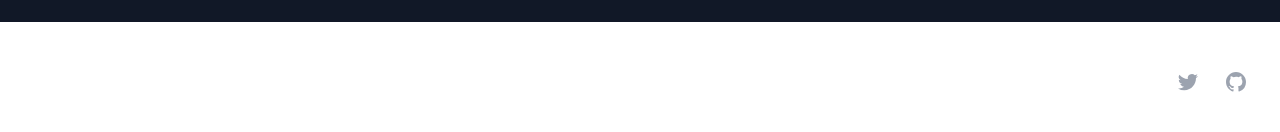
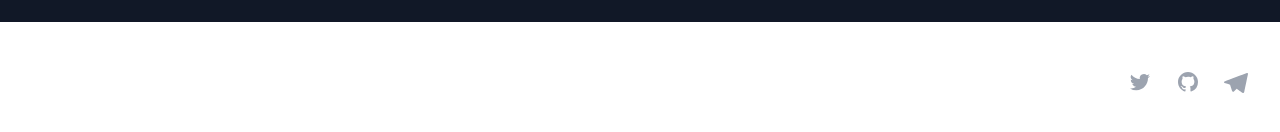
Before and after one commit to nathanjessen/SafeWord, a React (Create React App) app: page / in a window 1280 px wide. Shown: the part 4653-4785 px from the top of the page. Built offline with nearby package versions, Linux system fonts and the light colour scheme.

Commit message:
Add Twitter and Telegram links

```diff
--- a/src/components/Footer/index.tsx
+++ b/src/components/Footer/index.tsx
@@ -1,8 +1,9 @@
-/* This example requires Tailwind CSS v2.0+ */
+import React from "react";
+
 const navigation = [
   {
     name: "Twitter",
-    href: "#",
+    href: "https://twitter.com/IoSafeword",
     icon: (props: any) => (
       <svg fill='currentColor' viewBox='0 0 24 24' {...props}>
         <path d='M8.29 20.251c7.547 0 11.675-6.253 11.675-11.675 0-.178 0-.355-.012-.53A8.348 8.348 0 0022 5.92a8.19 8.19 0 01-2.357.646 4.118 4.118 0 001.804-2.27 8.224 8.224 0 01-2.605.996 4.107 4.107 0 00-6.993 3.743 11.65 11.65 0 01-8.457-4.287 4.106 4.106 0 001.27 5.477A4.072 4.072 0 012.8 9.713v.052a4.105 4.105 0 003.292 4.022 4.095 4.095 0 01-1.853.07 4.108 4.108 0 003.834 2.85A8.233 8.233 0 012 18.407a11.616 11.616 0 006.29 1.84' />
@@ -19,6 +20,15 @@ const navigation = [
           d='M12 2C6.477 2 2 6.484 2 12.017c0 4.425 2.865 8.18 6.839 9.504.5.092.682-.217.682-.483 0-.237-.008-.868-.013-1.703-2.782.605-3.369-1.343-3.369-1.343-.454-1.158-1.11-1.466-1.11-1.466-.908-.62.069-.608.069-.608 1.003.07 1.531 1.032 1.531 1.032.892 1.53 2.341 1.088 2.91.832.092-.647.35-1.088.636-1.338-2.22-.253-4.555-1.113-4.555-4.951 0-1.093.39-1.988 1.029-2.688-.103-.253-.446-1.272.098-2.65 0 0 .84-.27 2.75 1.026A9.564 9.564 0 0112 6.844c.85.004 1.705.115 2.504.337 1.909-1.296 2.747-1.027 2.747-1.027.546 1.379.202 2.398.1 2.651.64.7 1.028 1.595 1.028 2.688 0 3.848-2.339 4.695-4.566 4.943.359.309.678.92.678 1.855 0 1.338-.012 2.419-.012 2.747 0 .268.18.58.688.482A10.019 10.019 0 0022 12.017C22 6.484 17.522 2 12 2z'
           clipRule='evenodd'
         />
+      </svg>
+    ),
+  },
+  {
+    name: "Telegram",
+    href: "https://t.me/SafeWord_Official",
+    icon: (props: any) => (
+      <svg fill='currentColor' viewBox='0 0 24 24' {...props}>
+        <path d='M18.384,22.779c0.322,0.228 0.737,0.285 1.107,0.145c0.37,-0.141 0.642,-0.457 0.724,-0.84c0.869,-4.084 2.977,-14.421 3.768,-18.136c0.06,-0.28 -0.04,-0.571 -0.26,-0.758c-0.22,-0.187 -0.525,-0.241 -0.797,-0.14c-4.193,1.552 -17.106,6.397 -22.384,8.35c-0.335,0.124 -0.553,0.446 -0.542,0.799c0.012,0.354 0.25,0.661 0.593,0.764c2.367,0.708 5.474,1.693 5.474,1.693c0,0 1.452,4.385 2.209,6.615c0.095,0.28 0.314,0.5 0.603,0.576c0.288,0.075 0.596,-0.004 0.811,-0.207c1.216,-1.148 3.096,-2.923 3.096,-2.923c0,0 3.572,2.619 5.598,4.062Zm-11.01,-8.677l1.679,5.538l0.373,-3.507c0,0 6.487,-5.851 10.185,-9.186c0.108,-0.098 0.123,-0.262 0.033,-0.377c-0.089,-0.115 -0.253,-0.142 -0.376,-0.064c-4.286,2.737 -11.894,7.596 -11.894,7.596Z' />
       </svg>
     ),
   },
--- a/src/constants/phrases.tsx
+++ b/src/constants/phrases.tsx
@@ -128,7 +128,7 @@ const phrases = [
   "{1} Tambourine",
   "Encyclopedia {1}",
   "Yippee Kay Yay {1}",
-  "{1} Stop Drop & Roll",
+  "Stop Drop & {1}",
   "Alright that’s enough {1}",
   "Goodnight {1}",
   "Jesus Christ {1}",
```
